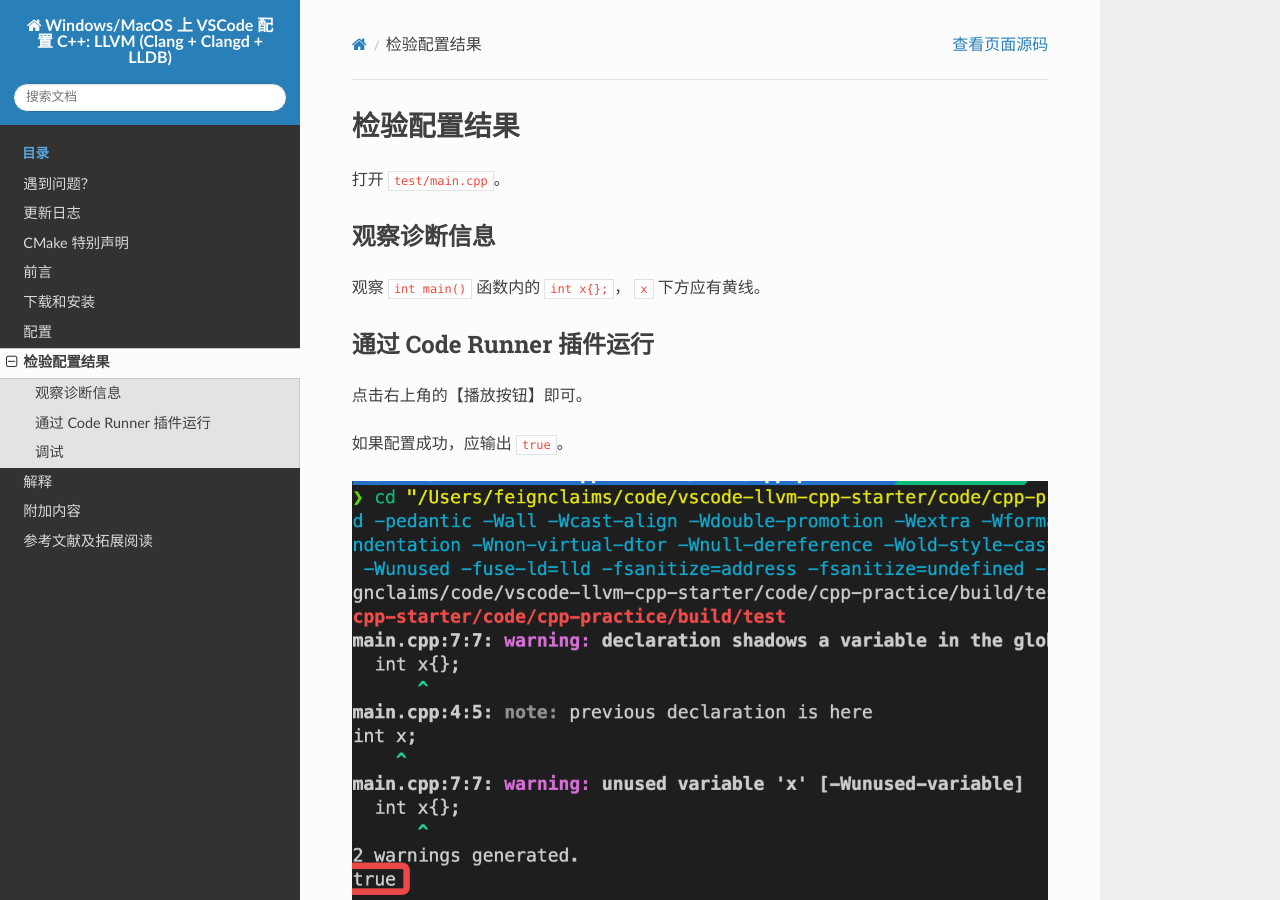
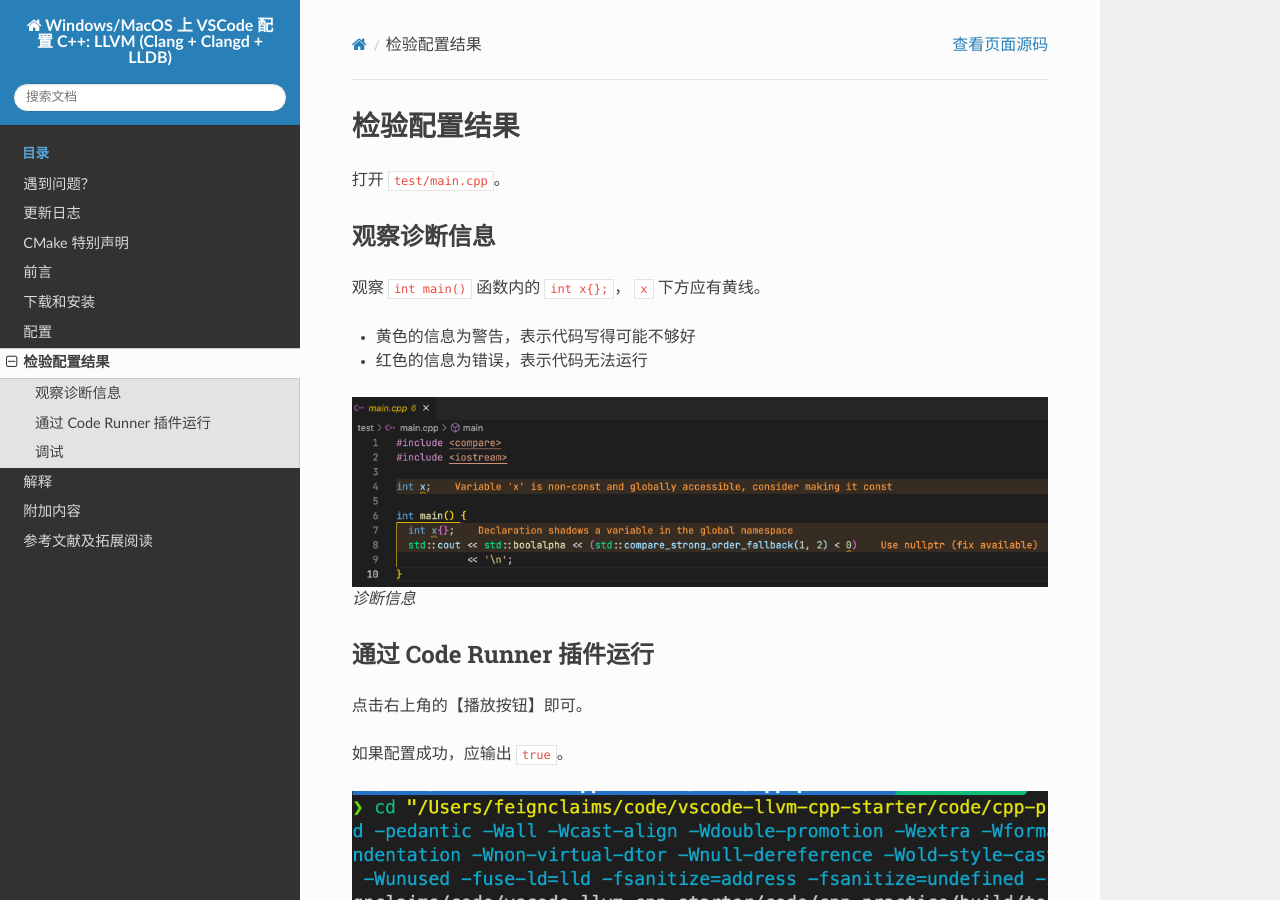
Before and after one commit to FeignClaims/vscode_cpp_starter, a Sphinx documentation site: the page built from docs/source/verify.rst, in a window 1280 px wide and 900 px high. Built offline with Sphinx 7.4.7 and the Read the Docs theme 2.0.0, drawn with Linux system fonts in a browser that asks for light colours.

Commit message:
增加诊断信息说明

```diff
--- a/docs/source/verify.rst
+++ b/docs/source/verify.rst
@@ -9,6 +9,13 @@
 ***********
 
 观察 ``int main()`` 函数内的 ``int x{};``， ``x`` 下方应有黄线。
+
+- 黄色的信息为警告，表示代码写得可能不够好
+- 红色的信息为错误，表示代码无法运行
+
+.. figure:: /_img/诊断信息示例.png
+
+  诊断信息
 
 通过 Code Runner 插件运行
 ************************
```
Also changed, not shown: docs/source/_img/诊断信息示例.png (added).
